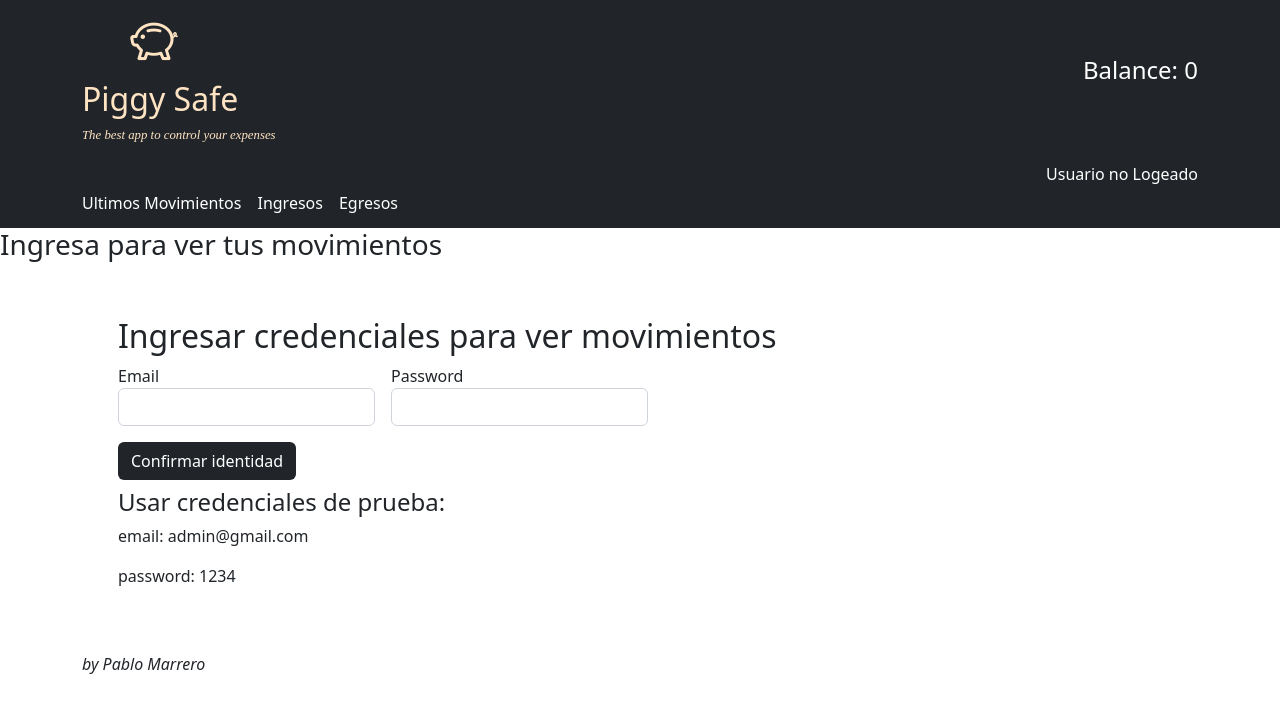
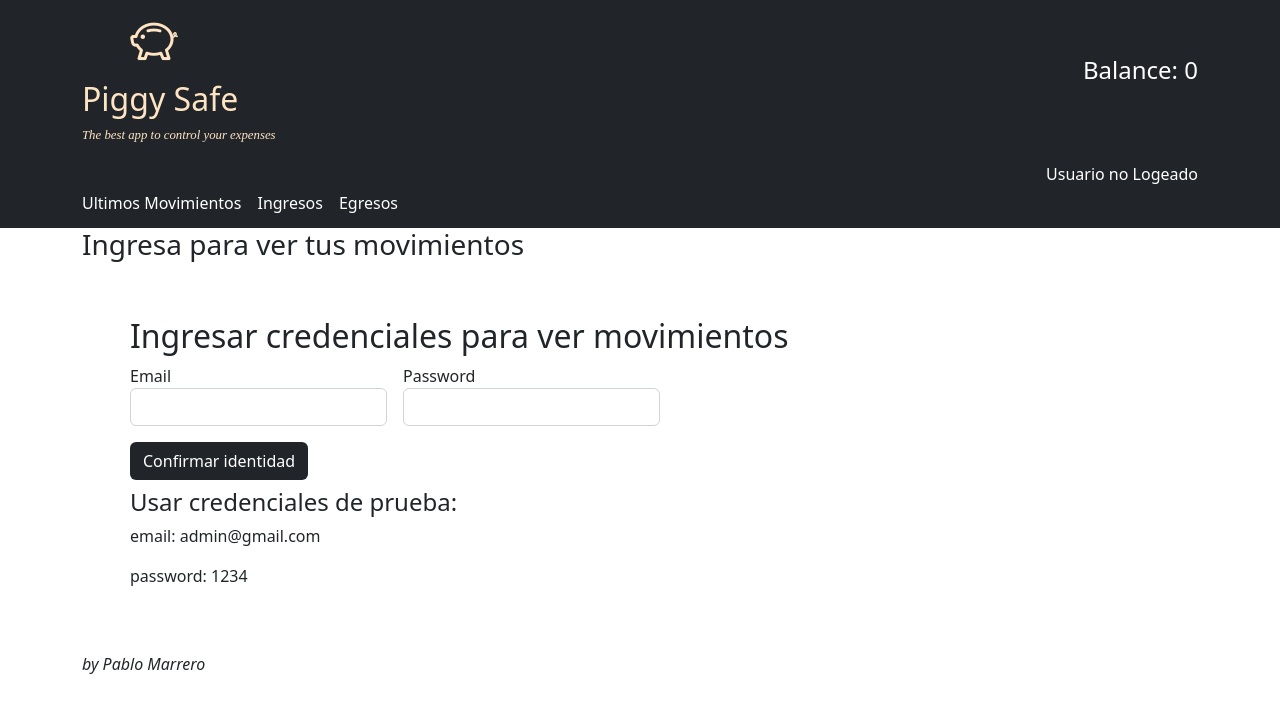
Before and after one commit to marreropd/fullstack--challenge, a React (Create React App) app in the folder front/: page / in a window 1280 px wide. Shown: the top 712 px of the page. Built offline with nearby package versions, Linux system fonts and the light colour scheme.

Commit message:
header: Link to lastmovements - home: class container

```diff
--- a/front/src/components/Header/Header.jsx
+++ b/front/src/components/Header/Header.jsx
@@ -46,7 +46,7 @@ function Header({ movements, getMovements, getMovementsByQuery }) {
       </div>
 
       <div className="d-flex ms-auto container">
-        <Link to={"/"} className="text-end QuerysTitles">
+        <Link to={"/last-movements"} className="text-end QuerysTitles">
           Ultimos Movimientos
         </Link>
         <Link to="/incomes" className="text-end mx-3 QuerysTitles">
--- a/front/src/components/LastMovements/LastMovements.jsx
+++ b/front/src/components/LastMovements/LastMovements.jsx
@@ -9,6 +9,7 @@ import EditMovement from "../EditMovement/EditMovement";
 import { Link } from "react-router-dom";
 import movementActions from "../../redux/movementActions";
 import axios from "axios";
+import Header from "../Header/Header";
 
 function LastMovements() {
   const store = useSelector((state) => state);
@@ -56,6 +57,7 @@ function LastMovements() {
 
   return (
     <>
+      <Header />
       {movements && (
         <div className="container">
           {movements.map((movement, i) => (
--- a/front/src/components/Pages/Home/Home.jsx
+++ b/front/src/components/Pages/Home/Home.jsx
@@ -13,7 +13,7 @@ function Home() {
       {" "}
       <div>
         <Header />
-        <div>
+        <div className="container">
           <h3>Ingresa para ver tus movimientos</h3>
           <Login />
         </div>
```
